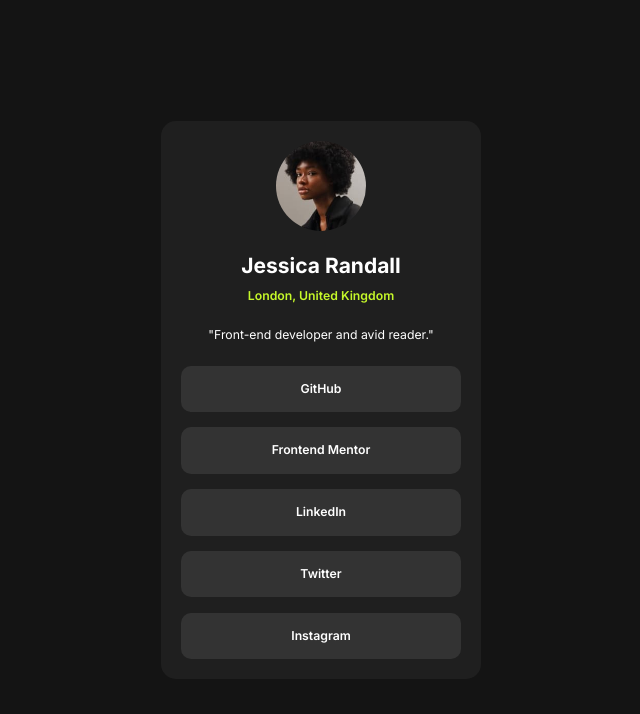
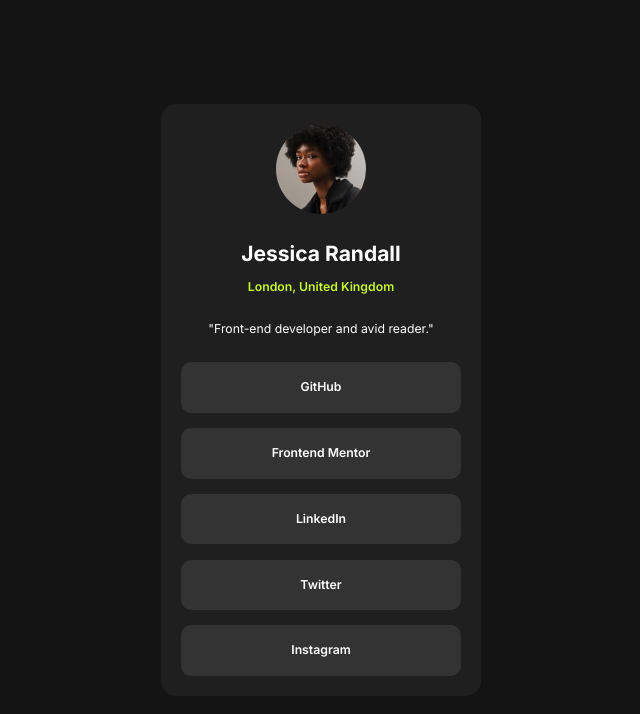
Before and after one commit to MaracaraCarlos/Frontend-Mentor-Social-Link-Profile, a plain HTML site: page index.html in a window 1280 px wide. Shown: the whole page, without its empty margins (319-959 px from the left). Drawn offline with nearby package versions, Linux system fonts and the light colour scheme.

Commit message:
eliminate tailwind

```diff
--- a/index.html
+++ b/index.html
@@ -8,24 +8,23 @@
     <title>Social links profile</title>
     <script src="https://cdn.tailwindcss.com"></script>
   </head>
-  <body class="min-h-screen bg-[#141414] flex justify-center items-center">
-    <main class="flex flex-col bg-[#1f1f1f] text-white items-center p-[20px] rounded-[15px] w-[320px]">
+  <body>
+    <main>
       <img
-        class="h-[90px] w-[90px] rounded-[100vmax]"
         src="./assets/images/avatar-jessica.jpeg"
         alt="foto Jessica"
       >
-      <section class="text-center mt-6">
-        <h1 class="text-2xl font-bold">Jessica Randall</h1>
-        <p class="text-[#c5f82a] font-semibold pt-2">London, United Kingdom</p>
-        <p class="pt-6">"Front-end developer and avid reader."</p>
+      <section class="info">
+        <h1>Jessica Randall</h1>
+        <p class="city">London, United Kingdom</p>
+        <p class="profesion">"Front-end developer and avid reader."</p>
       </section>
-      <section class="mt-6 flex flex-col gap-[1.1rem] w-full">
-        <button id="btn1" class="bg-[#333333] w-full py-4 rounded-[10px] font-semibold hover:text-[#141414] hover:bg-[#c5f82a] transition-all duration-[0.25s] ease-[ease]">GitHub</button>
-        <button id="btn2" class="bg-[#333333] w-full py-4 rounded-[10px] font-semibold hover:text-[#141414] hover:bg-[#c5f82a] transition-all duration-[0.25s] ease-[ease]">Frontend Mentor</button>
-        <button id="btn3" class="bg-[#333333] w-full py-4 rounded-[10px] font-semibold hover:text-[#141414] hover:bg-[#c5f82a] transition-all duration-[0.25s] ease-[ease]">LinkedIn</button>
-        <button id="btn4" class="bg-[#333333] w-full py-4 rounded-[10px] font-semibold hover:text-[#141414] hover:bg-[#c5f82a] transition-all duration-[0.25s] ease-[ease]">Twitter</button>
-        <button id="btn5" class="bg-[#333333] w-full py-4 rounded-[10px] font-semibold hover:text-[#141414] hover:bg-[#c5f82a] transition-all duration-[0.25s] ease-[ease]">Instagram</button>
+      <section class="section_btns">
+        <button class="btn btn1">GitHub</button>
+        <button class="btn btn2">Frontend Mentor</button>
+        <button class="btn btn3">LinkedIn</button>
+        <button class="btn btn4">Twitter</button>
+        <button class="btn btn5">Instagram</button>
       </section>
     </main>
 
--- a/style.css
+++ b/style.css
@@ -10,38 +10,93 @@
   font-family: 'Inter', sans-serif;
   font-size: .875rem;
 }
+body {
+  min-height: 100vh;
+  background-color: var(--Off-Black);
+  display: flex;
+  justify-content: center;
+  align-items: center;
+}
+main {
+  width: 320px;
+  display: flex;
+  flex-direction: column;
+  background-color: var(--Dark-Grey);
+  color: var(--White);
+  align-items: center; /* maybe */
+  padding: 20px;
+  border-radius: 15px;
+}
 img {
+  height: 90px;
+  width: 90px;
+  border-radius: 100vmax;
   animation: desdeArriba;
   animation-duration: 1.5s;
   animation-timing-function: ease-out;
 }
-#btn1 {
+.info {
+  text-align: center;
+  margin-top: 24px;
+}
+.info h1 {
+  font-size: 1.5rem;
+  font-weight: 700;
+}
+.city {
+  color: var(--Green);
+  font-weight: 600;
+  padding-top: 8px;
+}
+.profesion {
+  padding-top: 24px;
+}
+.section_btns {
+  margin-top: 24px;
+  display: flex;
+  flex-direction: column;
+  gap: 1.1rem;
+  width: 100%;
+}
+.btn {
+  background-color: var(--Grey);
+  width: 100%;
+  padding-block: 16px;
+  border-radius: 10px;
+  font-weight: 600;
+}
+.btn:hover {
+  color: var(--Off-Black);
+  background-color: var(--Green);
+  transition: .25s ease;
+}
+.btn1 {
   animation: fromLeft;
   animation-duration: 1.5s;
   animation-timing-function: ease-out;
 }
-#btn2 {
+.btn2 {
   animation: fromLeft;
   animation-duration: 1.5s;
   animation-timing-function: ease-out;
   animation-delay: .3s;
   animation-fill-mode: both;
 }
-#btn3 {
+.btn3 {
   animation: fromLeft;
   animation-duration: 1.5s;
   animation-timing-function: ease-out;
   animation-delay: .6s;
   animation-fill-mode: both;
 }
-#btn4 {
+.btn4 {
   animation: fromLeft;
   animation-duration: 1.5s;
   animation-timing-function: ease-out;
   animation-delay: .9s;
   animation-fill-mode: both;
 }
-#btn5 {
+.btn5 {
   animation: fromLeft;
   animation-duration: 1.5s;
   animation-timing-function: ease-out;
```
